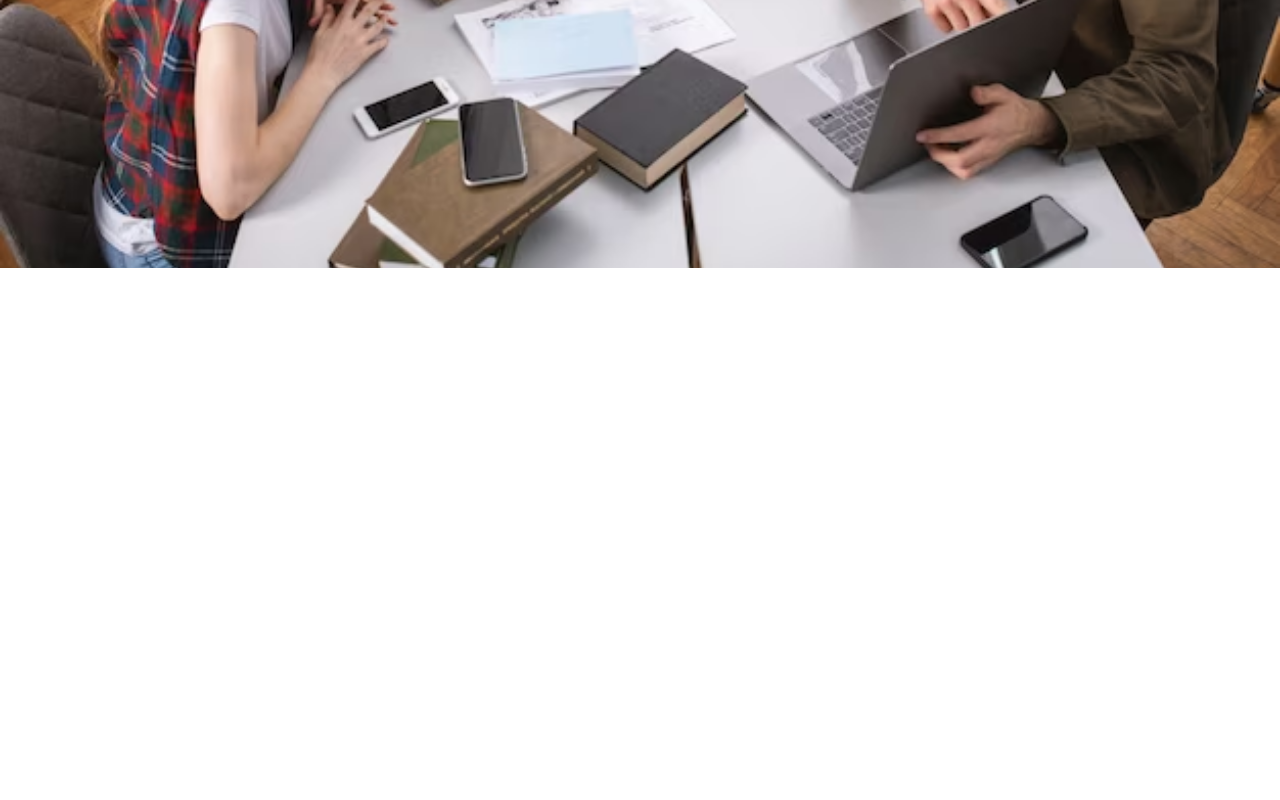
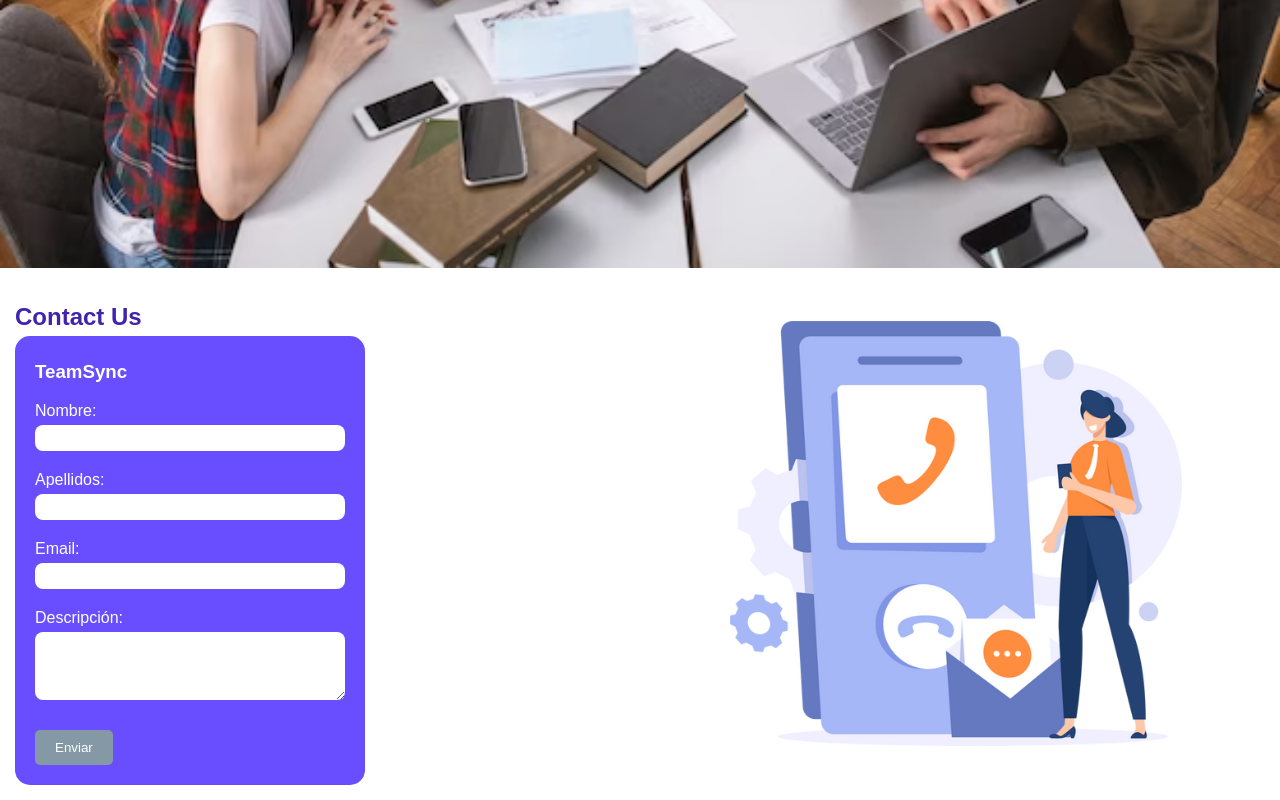
Before and after one commit to DevOps-Upc/TeamSync-LandingPage, a plain HTML site: page index.html in a window 1280 px wide. Shown: the part 498-1298 px from the top of the page. Before the commit the page ends 800 px from the top, so only its background shows below. Drawn offline with Linux system fonts and the light colour scheme.

Commit message:
Avance del Contact

```diff
--- a/index.html
+++ b/index.html
@@ -26,6 +26,49 @@
     <div class="hero">
         <span>Bienvenido a TeamSync!</span>
     </div>
+    <div style="display: flex;">
+        <div style="flex-grow: 1;">
+          <div style="background-color: #ffffff; padding: 15px; font-family: Arial, sans-serif; max-width: 350px; border-radius: 10px;">
+            <h2 style="color: #4224ac; text-align: left; margin-bottom: 5px;">Contact Us</h2>
+            <div style="background-color: rgb(104, 78, 255); padding: 20px; border-radius: 15px;">
+              <form action="/enviar" method="post" style="color: #ffffff;">
+                <h3 style="text-align: left; margin-top: 5px;">TeamSync</h3>
+                <div style="margin-top: 10px; display: flex; flex-direction: column;">
+                  <label for="nombre" style="text-align: left; margin-bottom: 5px;">Nombre:</label>
+                  <input type="text" id="nombre" name="nombre" required style="border-radius: 8px; border: none; padding: 6px; font-size: 12px; margin-bottom: 10px;">
+                </div>
+                <div style="margin-top: 10px; display: flex; flex-direction: column;">
+                  <label for="apellidos" style="text-align: left; margin-bottom: 5px;">Apellidos:</label>
+                  <input type="text" id="apellidos" name="apellidos" required style="border-radius: 8px; border: none; padding: 6px; font-size: 12px; margin-bottom: 10px;">
+                </div>
+                <div style="margin-top: 10px; display: flex; flex-direction: column;">
+                  <label for="email" style="text-align: left; margin-bottom: 5px;">Email:</label>
+                  <input type="email" id="email" name="email" required style="border-radius: 8px; border: none; padding: 6px; font-size: 12px; margin-bottom: 10px;">
+                </div>
+                <div style="margin-top: 10px; display: flex; flex-direction: column;">
+                  <label for="descripcion" style="text-align: left; margin-bottom: 5px;">Descripción:</label>
+                  <textarea id="descripcion" name="descripcion" rows="4" required style="border-radius: 8px; border: none; padding: 6px; font-size: 12px; margin-bottom: 10px;"></textarea>
+                </div>
+                <div style="text-align: left; margin-top: 20px;">
+                  <button type="submit" style="background-color: rgb(132, 152, 165); color: white; padding: 10px 20px; border: none; border-radius: 5px;">Enviar</button>
+                </div>
+              </form>
+            </div>
+          </div>
+        </div>
+        <div style="display: flex; align-items: center;">
+          <img src="assets/img/tl (6).webp" alt="Imagen Contacto" style="border-radius: 10px; max-height: 80%;">
+        </div>
+      </div>
+
+
+
+
+
+
+
+
+
 
 
 </body>
```
